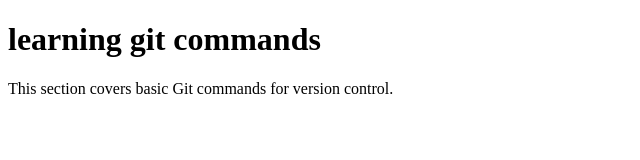
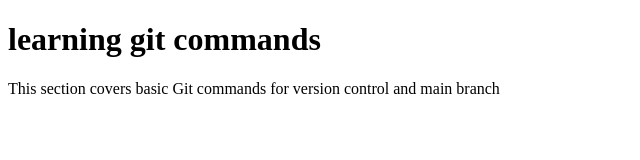
Before and after one commit to vipinkushwaha123/another_One, a plain HTML site: page index.html in a window 1280 px wide. Shown: the whole page, without its empty margins (0-640 px from the left). Drawn offline with Linux system fonts and the light colour scheme.

Commit message:
added main branch

```diff
--- a/index.html
+++ b/index.html
@@ -7,6 +7,6 @@
 </head>
 <body>
     <h1>learning git commands</h1>
-    <p>This section covers basic Git commands for version control.</p>
+    <p>This section covers basic Git commands for version control and main branch</p>
 </body>
 </html>
```
